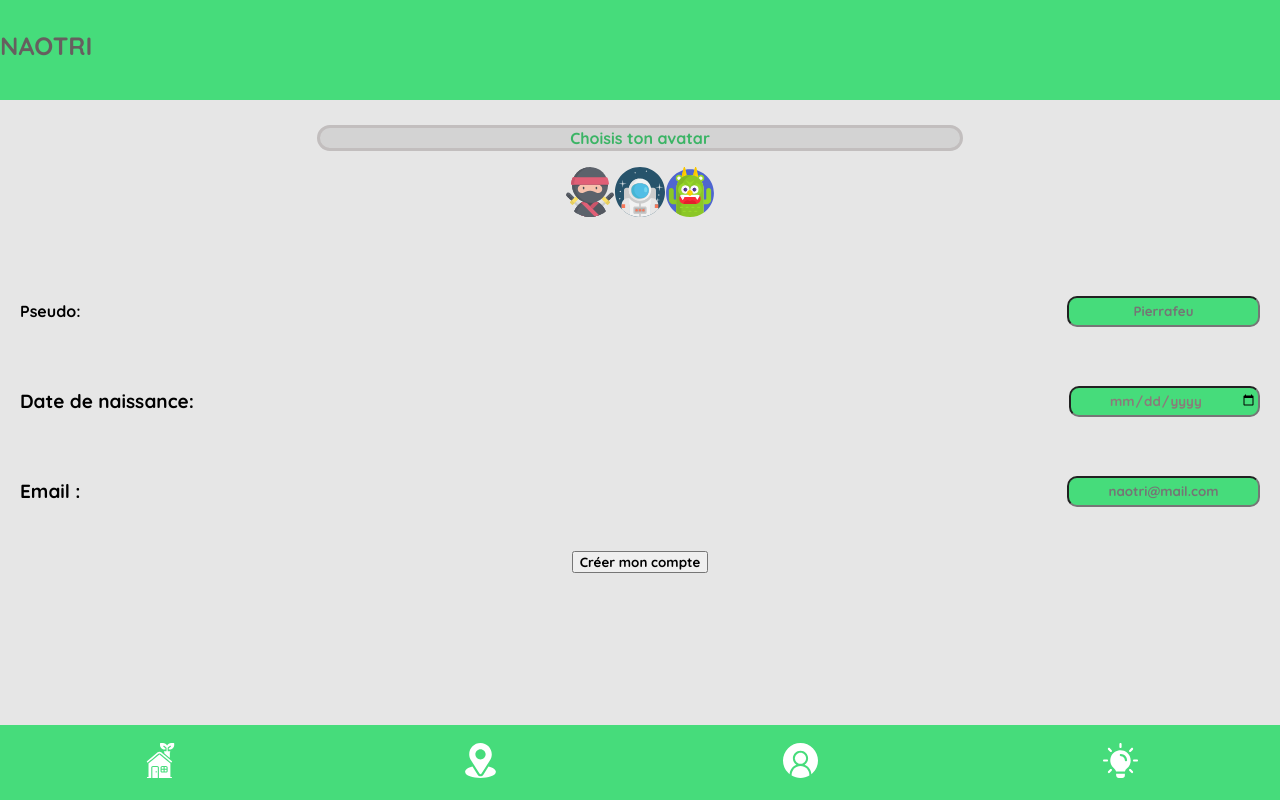
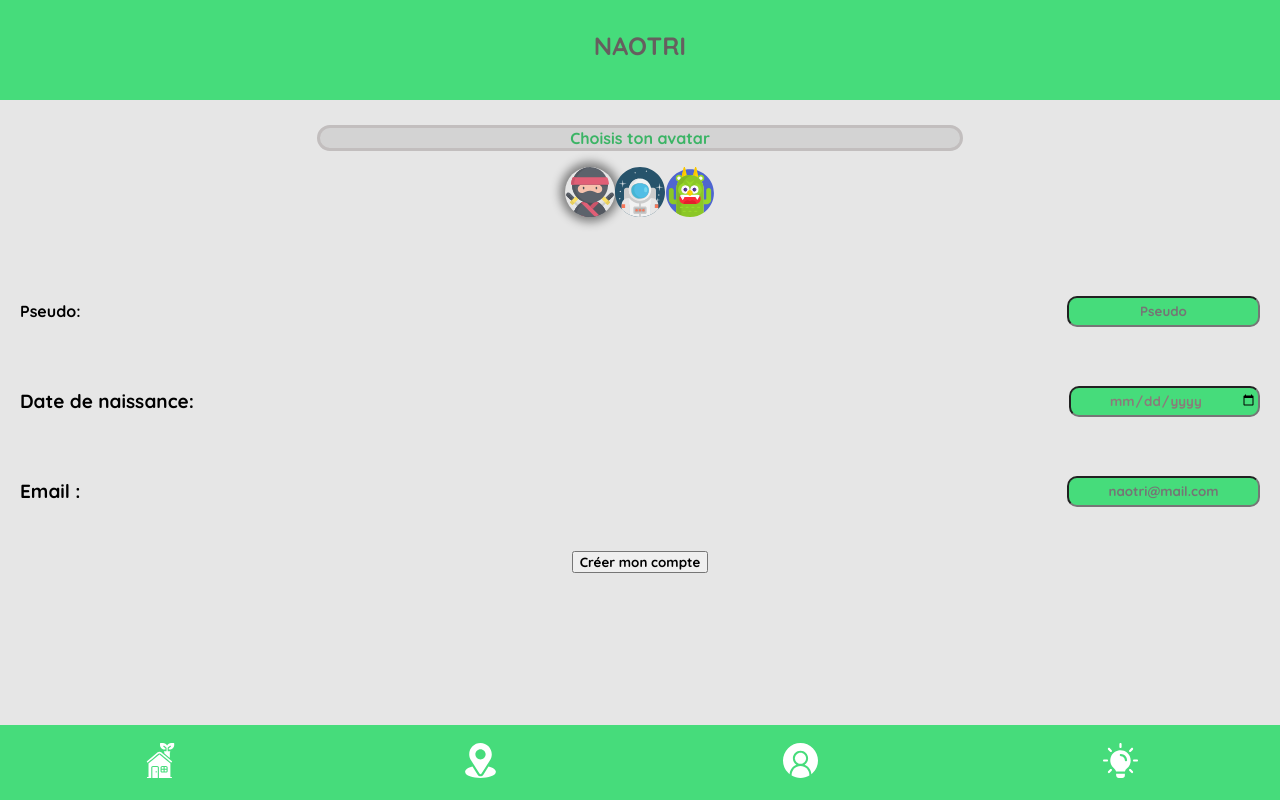
Before and after one commit to clepirault/WCS-NaoTri, a React (Create React App) app: page /profileCreation in a window 1280 px wide. Built offline with nearby package versions, Linux system fonts and the light colour scheme.

Commit message:
new branch profil

```diff
--- a/src/components/ProfileCreation.jsx
+++ b/src/components/ProfileCreation.jsx
@@ -51,7 +51,10 @@ function ProfileCreation() {
             src={ninja}
             name="avatar"
             alt="avatar1"
-            style={{ borderRadius: '50px' }}
+            style={{
+              borderRadius: '50px',
+              boxShadow: '0px 0px 10px 5px grey',
+            }}
             onClick={() => {
               handleClicAvatar(ninja);
             }}
@@ -82,7 +85,7 @@ function ProfileCreation() {
               type="text"
               name="pseudo"
               id="pseudo"
-              placeholder="Pierrafeu"
+              placeholder="Pseudo"
               onChange={handleChangePseudo}
               value={pseudo}
             />
--- a/src/components/profileCreation.css
+++ b/src/components/profileCreation.css
@@ -4,6 +4,7 @@
   margin: 0px;
   height: 70px;
   justify-content: center;
+  text-align: center;
   font-size: 25px;
   padding-top: 30px;
 }
```
